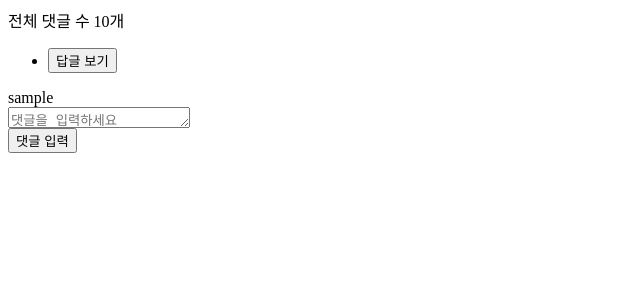
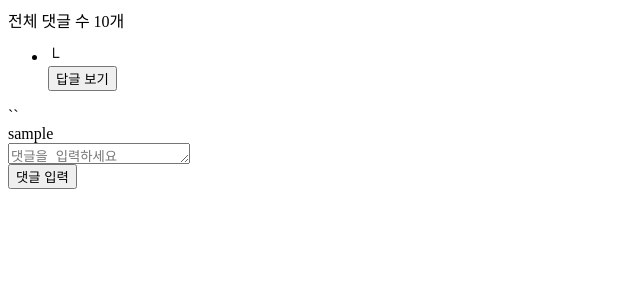
Before and after one commit to kr-seominwoo/boardJpa, a Spring app: template src/main/resources/templates/commentList.html in a window 1280 px wide. Shown: the top 300 px of the page, without its empty margins (0-640 px from the left). Run offline with Thymeleaf, Linux system fonts and the light colour scheme; the template is opened without the code that fills it: most values are stand-ins (such as "Sample title", 1, 10 or a date in 2020); data that the repository does not hold is empty.

Commit message:
[UPDATE] #3 - html 수정
댓글 작성 api가 댓글 및 대댓글 모두에 적용될 수 있도록 fragment에 parentId 추가 전달

```diff
--- a/src/main/resources/templates/comment.html
+++ b/src/main/resources/templates/comment.html
@@ -1,14 +1,17 @@
 <html xmlns:th=http://www.thymeleaf.org>
 <!-- 댓글 -->
-<div th:fragment="CommentFragment(member, comment)" th:id="${comment.id}" class="comment_item">
+<div th:fragment="CommentFragment(member, comment, category, postId)" th:id="${comment.id}" class="comment_item" th:attr="parent_id=${comment.parentId}">
     <div class="comment_area">
+        <div th:if="${comment.parentId != 0}" class="comment_reply_symbol">
+            └
+        </div>
         <div class="comment_wrap">
             <div th:if="${comment.blind == 1}" class="comment">
                 <div class="comment_content">삭제된 댓글입니다</div>
             </div>
 
             <th:block th:if="${comment.blind == 0}">
-                <div th:if="${comment.blind == 0}" class="comment">
+                <div class="comment">
                     <div class="nickname">[[${comment.writer}]]</div>
                     <div class="comment_content">[[${comment.content}]]</div>
                     <div class="comment_date">[[${comment.regdate}]]</div>
@@ -30,7 +33,7 @@
                     </div>
                 </div>
 
-                <div th:replace="~{/commentWriter :: CommentWriterFragment(member=${member}, comment=${comment}, hidden='hidden')}"></div>
+                <div th:replace="~{/commentWriter :: CommentWriterFragment(member=${member}, comment=${comment}, parentId=${comment.id}, hidden='hidden')}"></div>
             </th:block>
 
             <button class="comment_btn blank_bottom reply_trigger" onclick="loadReply(this)"
--- a/src/main/resources/templates/commentList.html
+++ b/src/main/resources/templates/commentList.html
@@ -6,7 +6,7 @@
     <th:block th:if="${commentList != null}">
     <li class="comment_group" th:each="comment : ${commentList}">
         <!-- 댓글 -->
-        <div th:replace="~{/comment :: CommentFragment(member=${member}, comment=${comment})}"></div>
+        <div th:replace="~{/comment :: CommentFragment(member=${member}, comment=${comment}, category=${category}, postId=${postId})}"></div>
     </li>
     </th:block>
 </ul>
@@ -23,5 +23,6 @@
         <li th:if="${lastPage > end}" id="next"  class="page" onclick="loadComment('${category}', ${postId}, ${end + 1})">&gt;</li>
     </ul>
 </div>
-<div th:replace="~{/commentWriter :: CommentWriterFragment(member=${member}, comment=${comment}, hidden='')}"></div>
+<div class="hidden">``</div>
+<div th:replace="~{/commentWriter :: CommentWriterFragment(member=${member}, comment=${comment}, parentId=0, hidden='')}"></div>
 </html>
--- a/src/main/resources/templates/commentWriter.html
+++ b/src/main/resources/templates/commentWriter.html
@@ -1,14 +1,14 @@
 <html xmlns:th=http://www.thymeleaf.org>
-<div th:fragment="CommentWriterFragment(member, comment, hidden)" th:class="|comment_writer ${hidden}|">
+<div th:fragment="CommentWriterFragment(member, comment, parentId, hidden)" th:class="|comment_writer ${hidden}|">
     <th:block th:if="${member != null && member.id != null}">
         <div class="nickname">[[${member.nickname}]]</div>
         <textarea class="comment_input_area" rows="1" style="white-space:pre;" placeholder="댓글을 입력하세요" onkeydown="resize(this)"></textarea>
         <div class="comment_btn_box">
-            <button class="comment_btn main_comment_btn" onclick="addComment(this)">댓글 입력</button>
+            <button class="comment_btn main_comment_btn" th:onclick="|addComment(this, ${parentId})|">댓글 입력</button>
         </div>
     </th:block>
     <th:block th:unless="${member != null && member.id != null}">
-        <textarea class="comment_input_area" placeholder="로그인을 해주세요" onclick="location.href='/community/members/login?redirectURL=/board/${category}/${postId}'"></textarea>
+        <textarea class="comment_input_area" placeholder="로그인을 해주세요" th:onclick="|location.href='/community/members/login?redirectURL=' + removeContextPathFrom(location.pathname)|"></textarea>
     </th:block>
 </div>
 </html>
```
